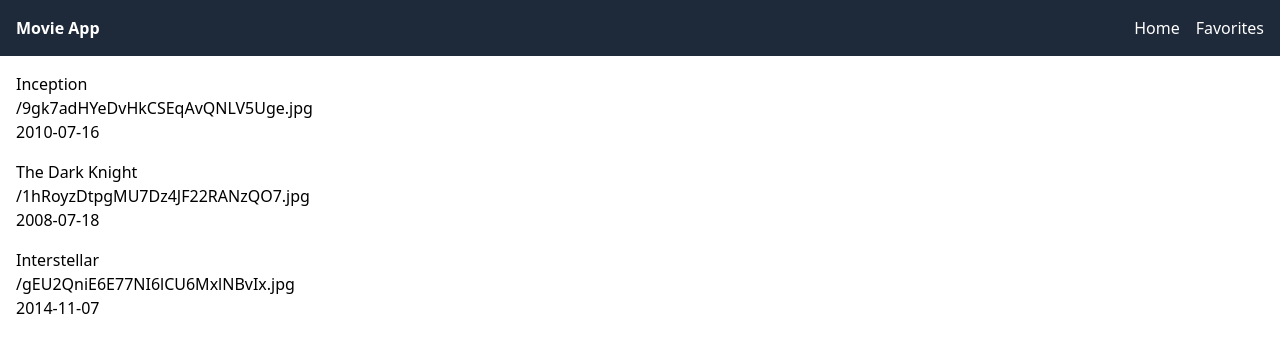
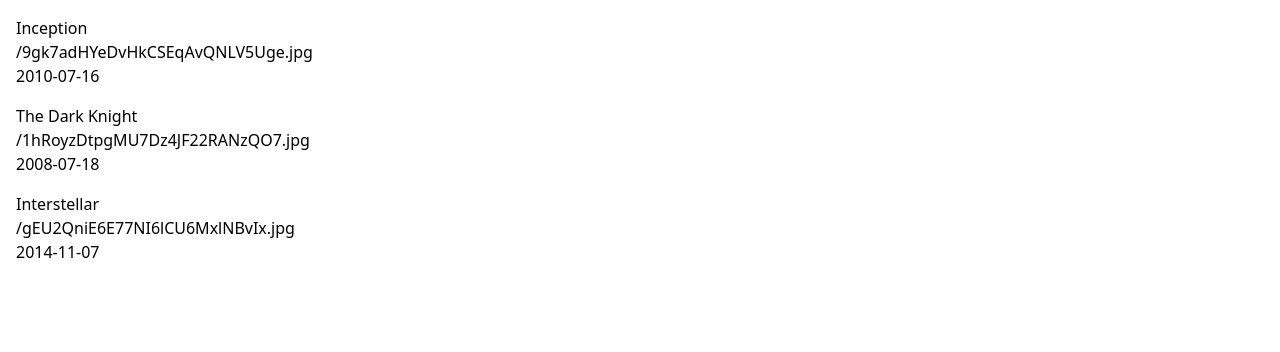
Before and after one commit to hackutd/f25-react-workshop, a Next.js app in the folder frontend/: page / in a window 1280 px wide. Shown: the top 352 px of the page. Built offline with nearby package versions, Linux system fonts and the light colour scheme.

Commit message:
removed navbar

```diff
--- a/frontend/app/components/Navbar.tsx
+++ /dev/null
@@ -1,13 +0,0 @@
-import React from 'react'
-
-export default function Navbar() {
-  return (
-    <div className='flex justify-between p-4 bg-gray-800 text-white'>
-      <div className='font-bold'>Movie App</div>
-      <div>
-        <a href="/" className='mr-4'>Home</a>
-        <a href="/favorites">Favorites</a>
-      </div>
-    </div>
-  )
-}
--- a/frontend/app/layout.tsx
+++ b/frontend/app/layout.tsx
@@ -1,7 +1,6 @@
 import type { Metadata } from "next";
 import { Geist, Geist_Mono } from "next/font/google";
 import "./globals.css";
-import Navbar from "./components/Navbar";
 const geistSans = Geist({
   variable: "--font-geist-sans",
   subsets: ["latin"],
@@ -27,8 +26,6 @@
       <body
         className={`${geistSans.variable} ${geistMono.variable} antialiased`}
       >
-      <Navbar />
-
         {children}
       </body>
     </html>
--- a/frontend/app/page.tsx
+++ b/frontend/app/page.tsx
@@ -1,6 +1,3 @@
-"use client";
-
-
 export default function Home() {
   const movies = [
     {
```
